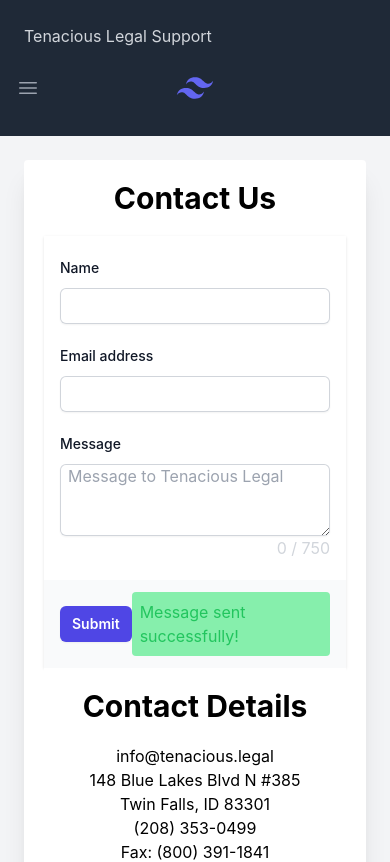
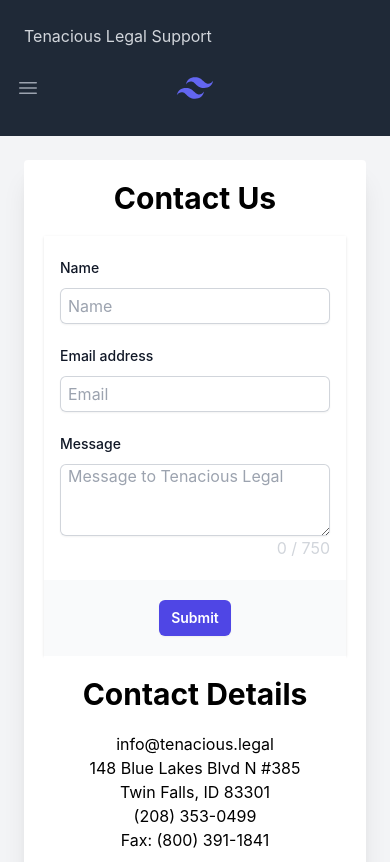
Before and after one commit to patrick-misner/tenacious-legal, a React (Create React App) app: page /contact in a window 390 px wide. Shown: the top 862 px of the page. Built offline with nearby package versions, Linux system fonts and the light colour scheme.

Commit message:
mvp for contact form and mobile breakpoints

```diff
--- a/src/App.js
+++ b/src/App.js
@@ -2,7 +2,7 @@
 import './App.css';
 import PageLayout from './components/Page-layout';
 import DashboardPage from './components/pages/dashboard';
-import MissionPage from './components/pages/mission';
+import FaqPage from './components/pages/faq';
 import ContactPage from './components/pages/contact';
 
 function App() {
@@ -11,7 +11,7 @@
       <PageLayout>
         <Routes>
           <Route exact path="/" element={<DashboardPage />} />
-          <Route path="/mission" element={<MissionPage />} />
+          <Route path="/faq" element={<FaqPage />} />
           <Route path="/contact" element={<ContactPage />} />
         </Routes>
       </PageLayout>
--- a/src/components/contact-form.jsx
+++ /dev/null
@@ -1,42 +0,0 @@
-import React, { useRef } from 'react';
-import emailjs from '@emailjs/browser';
-
-export const ContactUs = () => {
-  const form = useRef();
-
-  const sendEmail = (e) => {
-    e.preventDefault();
-
-    emailjs
-      .sendForm(
-        'service_zi1utdn',
-        'template_dw2odi7',
-        form.current,
-        'e7Qt7K6SGxLqApg_c'
-      )
-      .then(
-        (result) => {
-          console.log(result.text);
-        },
-        (error) => {
-          console.log(error.text);
-        }
-      );
-  };
-
-  return (
-    <form ref={form} onSubmit={sendEmail}>
-      <label htmlFor="name">Name</label>
-      <input
-        type="text"
-        name="user_name"
-        className="mt-2 block w-full rounded-md border-0 py-1.5 text-gray-900 shadow-sm ring-1 ring-inset ring-gray-300 placeholder:text-gray-400 focus:ring-2 focus:ring-inset focus:ring-indigo-600 sm:text-sm sm:leading-6"
-      />
-      <label htmlFor="email">Email</label>
-      <input type="email" name="user_email" />
-      <label htmlFor="message">Message</label>
-      <textarea name="message" />
-      <input type="submit" value="Send" />
-    </form>
-  );
-};
--- a/src/components/contact-tailwind.jsx
+++ b/src/components/contact-tailwind.jsx
@@ -1,12 +1,19 @@
 import emailjs from '@emailjs/browser';
-import { useRef } from 'react';
-import TailwindAlert from './success';
+import { useRef, useState } from 'react';
+import TailwindError from './error';
+import TailwindSuccess from './success';
 
 export default function ContactTailwind() {
+  const [count, setCount] = useState(0);
+  const [showSuccess, setShowSuccess] = useState(false);
+  const [showError, setShowError] = useState(false);
+  const [isLoading, setIsLoading] = useState(false);
   const form = useRef();
 
   const sendEmail = (e) => {
     e.preventDefault();
+    setIsLoading(true);
+    setTimeout(3000);
 
     emailjs
       .sendForm(
@@ -17,10 +24,15 @@
       )
       .then(
         (result) => {
-          console.log(result.text);
+          setShowSuccess(true);
+          form.current.reset();
+          setIsLoading(false);
+          setShowError(false);
         },
         (error) => {
           console.log(error.text);
+          setShowError(true);
+          setIsLoading(false);
         }
       );
   };
@@ -44,6 +56,7 @@
                   <input
                     type="text"
                     name="from_name"
+                    placeholder="Name"
                     required
                     className="px-2 mt-2 block w-full rounded-md border-0 py-1.5 text-gray-900 shadow-sm ring-1 ring-inset ring-gray-300 placeholder:text-gray-400 focus:ring-2 focus:ring-inset focus:ring-indigo-600 sm:text-sm sm:leading-6"
                   />
@@ -58,6 +71,7 @@
                   </label>
                   <input
                     type="email"
+                    placeholder="Email"
                     name="user_email"
                     required
                     id="email-address"
@@ -81,21 +95,50 @@
                         className="px-2 mt-1 block w-full rounded-md border-0 text-gray-900 shadow-sm ring-1 ring-inset ring-gray-300 placeholder:text-gray-400 focus:ring-2 focus:ring-inset focus:ring-indigo-600 sm:py-1.5 sm:text-sm sm:leading-6"
                         placeholder="Message to Tenacious Legal"
                         defaultValue=""
+                        onChange={(e) => setCount(e.target.value.length)}
                       />
                     </div>
-                    <div className="flex justify-end"> 0 / 750</div>
+                    <div className="flex justify-end"> {count} / 750</div>
                   </div>
                 </div>
               </div>
             </div>
-            <div className="bg-gray-50 px-4 py-3 sm:px-6 flex justify-between items-center">
+            <div className="bg-gray-50 px-4 py-3 md:flex md:justify-between md:text-left text-center items-center">
               <button
                 type="submit"
-                className="inline-flex justify-center rounded-md bg-indigo-600 py-2 px-3 text-sm font-semibold text-white shadow-sm hover:bg-indigo-500 focus-visible:outline focus-visible:outline-2 focus-visible:outline-offset-2 focus-visible:outline-indigo-500"
+                disabled={isLoading}
+                className="my-2 inline-flex justify-center rounded-md bg-indigo-600 py-2 px-3 text-sm font-semibold text-white shadow-sm hover:bg-indigo-500 focus-visible:outline focus-visible:outline-2 focus-visible:outline-offset-2 focus-visible:outline-indigo-500"
               >
-                Submit
+                {isLoading ? (
+                  <div className="flex">
+                    <svg
+                      className="animate-spin -ml-1 mr-3 h-5 w-5 text-white"
+                      xmlns="http://www.w3.org/2000/svg"
+                      fill="none"
+                      viewBox="0 0 24 24"
+                    >
+                      <circle
+                        className="opacity-25"
+                        cx="12"
+                        cy="12"
+                        r="10"
+                        stroke="currentColor"
+                        strokeWidth="4"
+                      />
+                      <path
+                        className="opacity-75"
+                        fill="currentColor"
+                        d="M4 12a8 8 0 018-8V0C5.373 0 0 5.373 0 12h4zm2 5.291A7.962 7.962 0 014 12H0c0 3.042 1.135 5.824 3 7.938l3-2.647z"
+                      />
+                    </svg>
+                    <p>Processing...</p>
+                  </div>
+                ) : (
+                  <p>Submit</p>
+                )}
               </button>
-              <TailwindAlert className="m-3" />
+              {showSuccess && <TailwindSuccess className="m-2" />}
+              {showError && <TailwindError className="m-2" />}
             </div>
           </div>
         </form>
--- a/src/components/error.jsx
+++ b/src/components/error.jsx
@@ -1,7 +1,7 @@
 export default function TailwindError() {
   return (
-    <div className="bg-green-300 text-green-500 p-2 rounded">
-      Message sent successfully!
+    <div className="bg-red-300 text-red-500 p-2 rounded">
+      Message failed to send.
     </div>
   );
 }
--- a/src/components/nav/Navbar.jsx
+++ b/src/components/nav/Navbar.jsx
@@ -6,7 +6,7 @@
 
 const navigation = [
   { name: 'Home', to: '/' },
-  { name: 'Frequently Asked Questions', to: '/mission' },
+  { name: 'Frequently Asked Questions', to: '/faq' },
   { name: 'Contact', to: '/contact' },
   {
     name: 'Pricing',
--- a/src/components/pages/mission.jsx
+++ b/src/components/pages/faq.jsx
@@ -3,7 +3,7 @@
 import { FaqHeader } from '../faq-header';
 import Footer from '../footer';
 
-const MissionPage = () => (
+const FaqPage = () => (
   <div className="mx-auto p-4 max-w-7xl px-2 sm:px-6 lg:px-8">
     <div className="p-2 px-4 text-gray-300">
       <div className="px-5 pt-5 pb-1 px-4 text-black shadow-xl rounded bg-white grid grid-cols-12">
@@ -15,4 +15,4 @@
   </div>
 );
 
-export default MissionPage;
+export default FaqPage;
```
